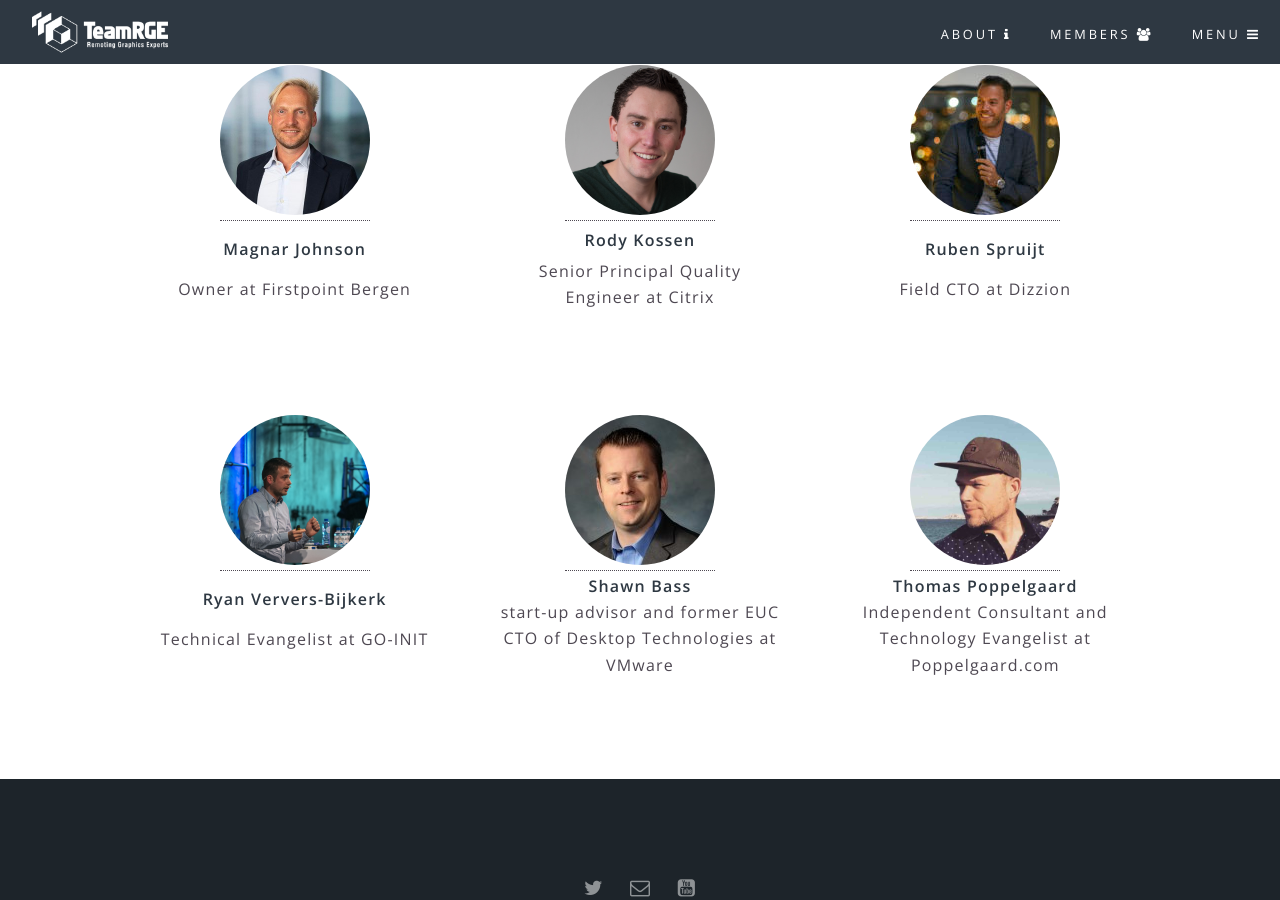
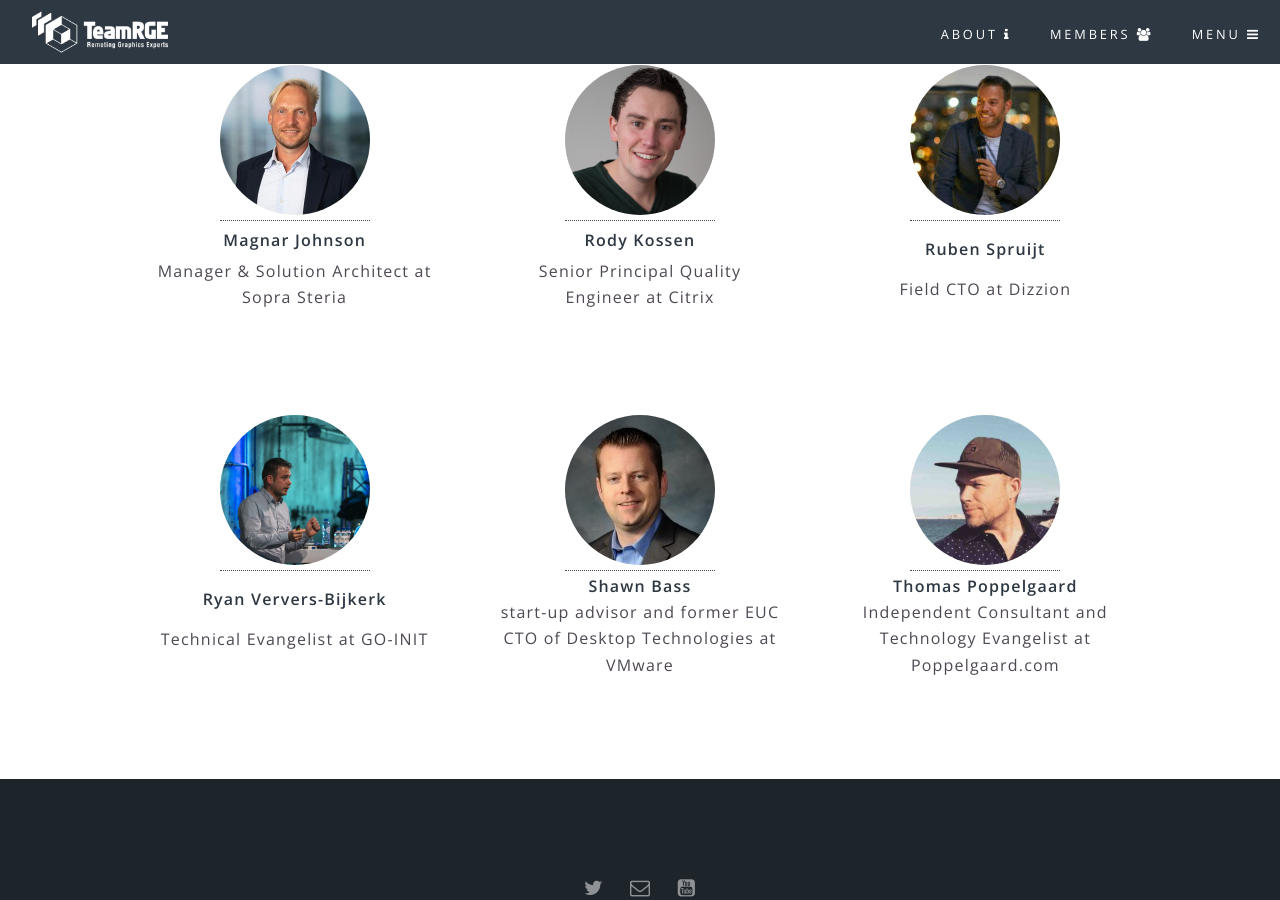
Before and after one commit to TeamRGE/teamrge-website, a Jekyll site: the page built from members.html, in a window 1280 px wide and 900 px high, scrolled down 1195 px. Built offline with Jekyll 4.4.1, drawn with Linux system fonts in a browser that asks for light colours.

Commit message:
Updated title and company

```diff
--- a/_config.yml
+++ b/_config.yml
@@ -73,8 +73,8 @@
   magnar:
     name: Magnar
     display_name: Magnar Johnson
-    company: Firstpoint Bergen
-    title: Owner
+    company: Sopra Steria
+    title: Manager & Solution Architect
     picture: assets/images/members/magnar.png
     page: magnar-johnson
   thomas:
```
